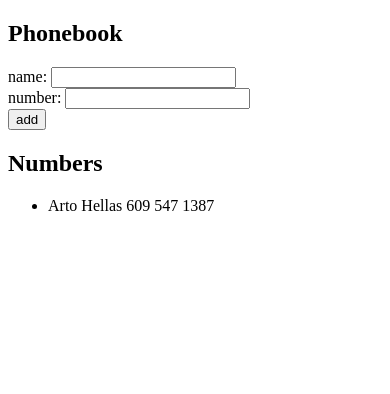
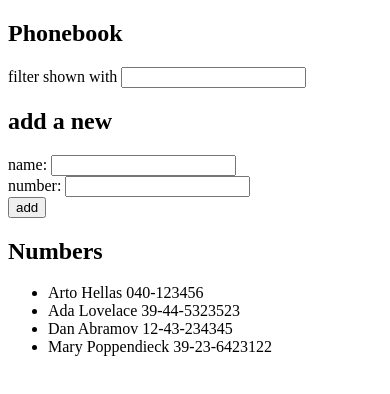
Before and after one commit to mulhod/fullstack_course, a React (Create React App) app in the folder part2/phonebook/: page / in a window 390 px wide. Shown: the top 394 px of the page. Built offline with nearby package versions, Linux system fonts and the light colour scheme.

Commit message:
part2.9*: The Phonebook Step4

```diff
--- a/part2/phonebook/src/components/App.js
+++ b/part2/phonebook/src/components/App.js
@@ -1,14 +1,15 @@
 import React, { useState } from 'react'
 
 const App = () => {
-  const [ persons, setPersons ] = useState([
-    {
-      name: 'Arto Hellas',
-      number: '609 547 1387'
-    }
+  const [persons, setPersons] = useState([
+    { name: 'Arto Hellas', number: '040-123456' },
+    { name: 'Ada Lovelace', number: '39-44-5323523' },
+    { name: 'Dan Abramov', number: '12-43-234345' },
+    { name: 'Mary Poppendieck', number: '39-23-6423122' }
   ])
   const [ newName, setNewName ] = useState('')
   const [ newNumber, setNewNumber ] = useState('')
+  const [ nameFilter, setNameFilter] = useState('')
 
   const handleNameChange = (event) => {
     setNewName(event.target.value)
@@ -34,9 +35,17 @@
     setNewNumber('')
   }
 
+  const setFilterName = (event) => {
+    setNameFilter(event.target.value)
+  }
+
   return (
     <div>
       <h2>Phonebook</h2>
+      <div>
+        filter shown with <input value={nameFilter} onChange={setFilterName} />
+      </div>
+      <h2>add a new</h2>
       <form onSubmit={addPerson}>
         <div>
           name: <input value={newName} onChange={handleNameChange} />
@@ -50,7 +59,8 @@
       </form>
       <h2>Numbers</h2>
       <ul>
-        {persons.map(person => <li key={person.name}>{person.name} {person.number}</li>)}
+        {persons.filter(person => person.name.toLowerCase().includes(nameFilter.toLowerCase()))
+                .map(person => <li key={person.name}>{person.name} {person.number}</li>)}
       </ul>
     </div>
   )
```
